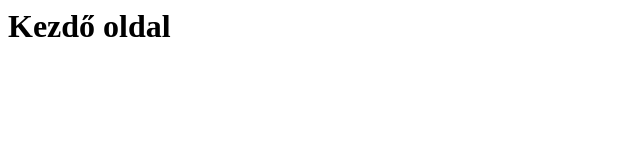
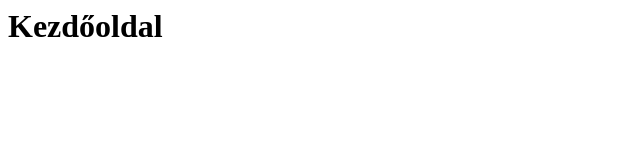
Before and after one commit to ErdekesPlussallat/elsoszilyHTML, a plain HTML site: page index.html in a window 1280 px wide. Shown: the full height of the page, 0-640 px from the left. Drawn offline with Linux system fonts and the light colour scheme.

Commit message:
Update index.html

```diff
--- a/index.html
+++ b/index.html
@@ -1,10 +1,10 @@
 <!DOCTYPE>
 <html>
 	<head>
-		<title>CsP</title>
+		<title>ErdekesPlussallat</title>
 	</head>
 
 	<body>
-		<h1>Kezdő oldal</h1>
+		<h1>Kezdőoldal</h1>
 	</body>
 </html>
```
